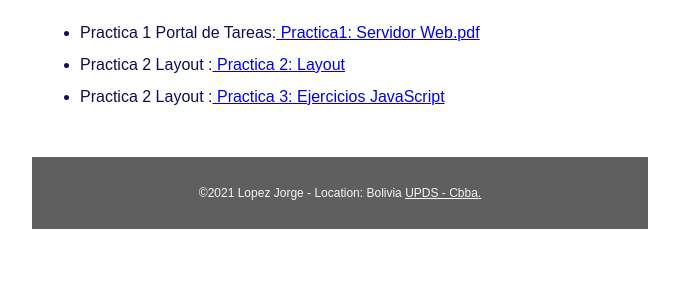
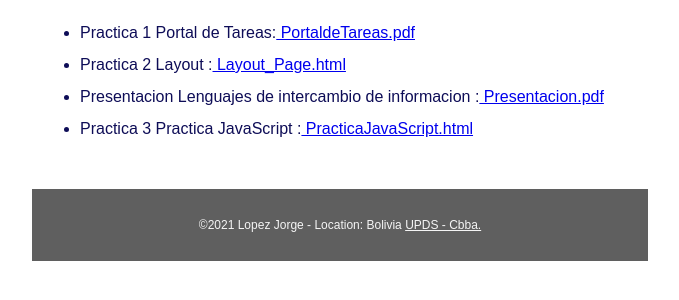
Before and after one commit to Jordi1005/TecnologiaWebI, a plain HTML site: page index.html in a window 1280 px wide. Shown: the part 196-496 px from the top of the page, without its empty margins (300-979 px from the left). Drawn offline with Linux system fonts and the light colour scheme.

Commit message:
Presentacion

```diff
--- a/index.html
+++ b/index.html
@@ -17,9 +17,10 @@
     <h2>Tecnoglogia Web I - Assignment Portal</h2>
     <ul>
 
-      <li>Practica 1 Portal de Tareas:<a href="pdf/LopezGarciaJorgeErnesto_PortaldeTareas.pdf">  Practica1: Servidor Web.pdf</a></li>
-      <li>Practica 2 Layout :<a href="Layout/layout_Page.html">  Practica 2: Layout</a></li>
-      <li>Practica 2 Layout :<a href="PracticaJavaScript/index.html">  Practica 3: Ejercicios JavaScript</a></li>
+      <li>Practica 1 Portal de Tareas:<a href="pdf/LopezGarciaJorgeErnesto_PortaldeTareas.pdf">  PortaldeTareas.pdf</a></li>
+      <li>Practica 2 Layout :<a href="Layout/layout_Page.html">  Layout_Page.html</a></li>
+      <li>Presentacion Lenguajes de intercambio de informacion :<a href="pdf/lenguajesdeIntercambiodeInformación.pdf">  Presentacion.pdf</a></li>
+      <li>Practica 3 Practica JavaScript :<a href="PracticaJavaScript/index.html">  PracticaJavaScript.html</a></li>
 
     </ul>
 
```
Also changed, not shown: 1 other file.
